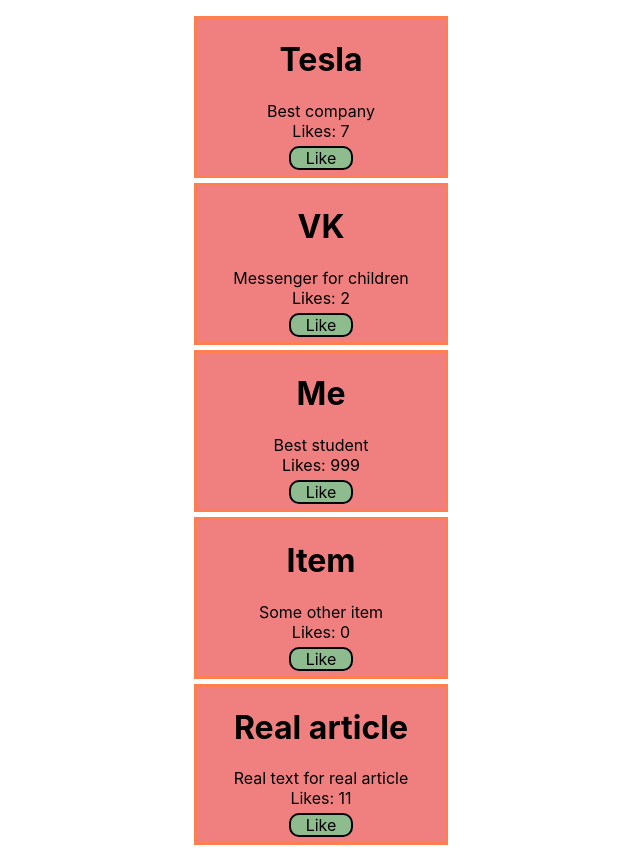
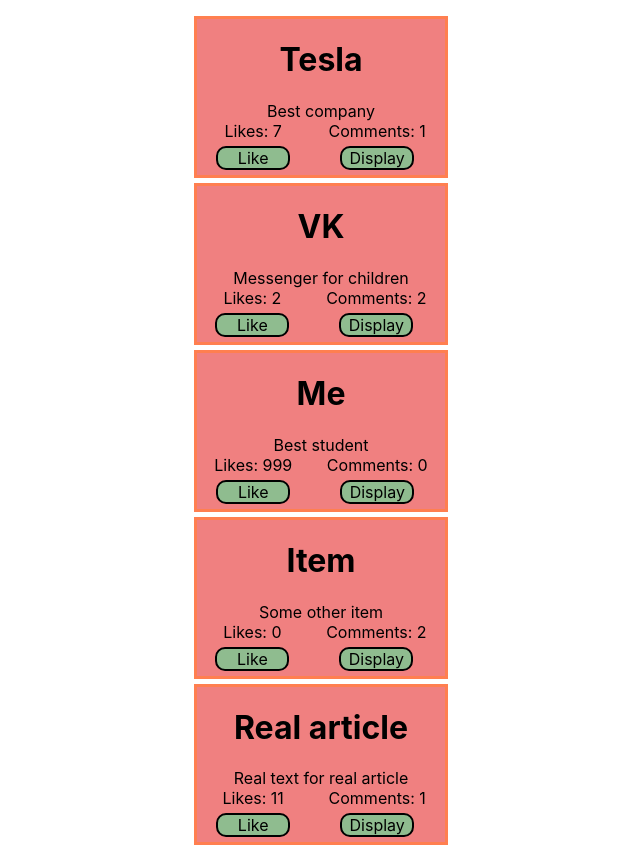
Before and after one commit to Alex-Criwer/ReactCourse, a React (Create React App) app: page / in a window 1280 px wide. Shown: the whole page, without its empty margins (339-979 px from the left). Built offline with nearby package versions, Linux system fonts and the light colour scheme.

Commit message:
initial hw4

```diff
--- a/src/App.js
+++ b/src/App.js
@@ -1,11 +1,11 @@
 import './App.css';
-import mockData from './assets/mock-data.json'
+import articles from './assets/articles.json'
 import ProfileCardList from "./components/profile-card/profile-card-list";
 
 function App() {
   return (
     <div className="App">
-        <ProfileCardList cards={mockData}/>
+        <ProfileCardList cards={articles}/>
     </div>
   );
 }
--- /dev/null
+++ b/src/assets/articles.json
@@ -0,0 +1,37 @@
+[
+  {
+    "articleId": 11,
+    "title": "Tesla",
+    "text": "Best company",
+    "currentLikes": 7,
+    "commentsCount": 1
+  },
+  {
+    "articleId": 5,
+    "title": "VK",
+    "text": "Messenger for children",
+    "currentLikes": 2,
+    "commentsCount": 2
+  },
+  {
+    "articleId": 72,
+    "title": "Me",
+    "text": "Best student",
+    "currentLikes": 999,
+    "commentsCount": 0
+  },
+  {
+    "articleId": 33,
+    "title": "Item",
+    "text": "Some other item",
+    "currentLikes": 0,
+    "commentsCount": 2
+  },
+  {
+    "articleId": 16,
+    "title": "Real article",
+    "text": "Real text for real article",
+    "currentLikes": 11,
+    "commentsCount": 1
+  }
+]
--- /dev/null
+++ b/src/assets/comments.json
@@ -0,0 +1,32 @@
+[
+  {
+    "author": "Sofa",
+    "articleId": 33,
+    "text": "Comment comment comment"
+  },
+  {
+    "author": "Ivan",
+    "articleId": 5,
+    "text": "Random text from Ivan"
+  },
+  {
+    "author": "Oleg",
+    "articleId": 5,
+    "text": "Long text long text long text long text long text long text"
+  },
+  {
+    "author": "Roman",
+    "articleId": 33,
+    "text": "Short text"
+  },
+  {
+    "author": "Bob",
+    "articleId": 16,
+    "text": "Short text from Bob"
+  },
+  {
+    "author": "Roman",
+    "articleId": 11,
+    "text": "Short text from Frank + random random random"
+  }
+]
--- /dev/null
+++ b/src/components/comment-card/comment-card.jsx
@@ -0,0 +1,13 @@
+import React from "react";
+import classes from './comment-card.module.css'
+
+const CommentCard = ({author, comment}) => {
+    return (
+        <div className={classes.commentCard}>
+            <h3>Сommenter: {author}</h3>
+            <div className={classes.textComment}>{comment}</div>
+        </div>
+    )
+}
+
+export default CommentCard
--- /dev/null
+++ b/src/components/comment-card/comment-card.module.css
@@ -0,0 +1,13 @@
+.comment-card {
+    height: auto;
+    width: 20%;
+    margin: 0 auto 5px;
+    background-color: lightcoral;
+    border: 3px solid coral;
+}
+
+.text-comment {
+    text-align: start;
+    margin-left: 5px;
+    font-size: 10px;
+}
--- a/src/components/profile-card/profile-card-list.jsx
+++ b/src/components/profile-card/profile-card-list.jsx
@@ -5,9 +5,11 @@
     return (
         <ul>
             {cards.map(it => <ProfileCard
+                articleId={it.articleId}
                 title={it.title}
                 text={it.text}
                 currentLikes={it.currentLikes}
+                currentComments = {it.commentsCount}
             />)}
         </ul>
     )
--- a/src/components/profile-card/profile-card.jsx
+++ b/src/components/profile-card/profile-card.jsx
@@ -1,12 +1,16 @@
 import React, {useState} from "react";
+import CommentCard from "../comment-card/comment-card"
 import classes from './profile-card.module.css'
+import comments from "../../assets/comments.json"
 
-const ProfileCard = ({title, text, currentLikes}) => {
+const ProfileCard = ({articleId: Id, title, text, currentLikes, currentComments}) => {
     const [counter, changeCounter] = useState(currentLikes)
+    const [counterComments, changeCounterComments] = useState(currentComments)
     const [state, setState] = useState(false)
+    const [commentState, setCommentState] = useState(false)
 
     const like = () => {
-        if(state === true) {
+        if (state === true) {
             changeCounter(counter => counter - 1)
             setState(false)
             return
@@ -16,6 +20,14 @@
         setState(true)
     }
 
+    const comment = () => {
+        if (commentState === true) {
+            setCommentState(false)
+            return
+        }
+        setCommentState(true)
+    }
+
     const buttonColor = state ? "red" : "darkseagreen"
 
 
@@ -23,8 +35,26 @@
         <div className={classes.card}>
             <h1>{title}</h1>
             <div className={classes.textInfo}>{text}</div>
-            <div className={classes.likes}>Likes: {counter}</div>
-            <div className={classes.button} onClick={like} style={{backgroundColor: buttonColor }}>Like</div>
+
+            <div className={classes.position}>
+                <div>
+                    <div className={classes.text}>Likes: {counter}</div>
+                    <div className={classes.button} onClick={like} style={{backgroundColor: buttonColor }}>Like</div>
+                </div>
+
+                <div>
+                    <div className={classes.text}>Comments: {counterComments}</div>
+                    <div className={classes.button} onClick={comment}>{commentState ? "Hide" : "Display"}</div>
+                </div>
+            </div>
+
+            <div className="comment-cards" style={{display: commentState? "block" : "none"}}>
+                { comments.map(({author, articleId, text}) => {
+                        if (articleId === Id) return <CommentCard author = {author} comment = {text}/>
+                    }
+                )}
+            </div>
+
         </div>
     )
 }
--- a/src/components/profile-card/profile-card.module.css
+++ b/src/components/profile-card/profile-card.module.css
@@ -12,14 +12,18 @@
     font-size: 16px;
 }
 
-.likes {
-    text-align: center;
+.text {
     margin-bottom: 5px;
     font-size: 16px;
 }
 
+.position {
+    display: flex;
+    justify-content: space-around;
+}
+
 .button {
-    width: 60px;
+    width: 70px;
     height: auto;
     font-size: 16px;
     margin: 0 auto 5px;
```
Also changed, not shown: src/helpers/get-articles.js (added, +9 -0 lines), src/helpers/get-comments-by-article.js (added, +14 -0 lines).
